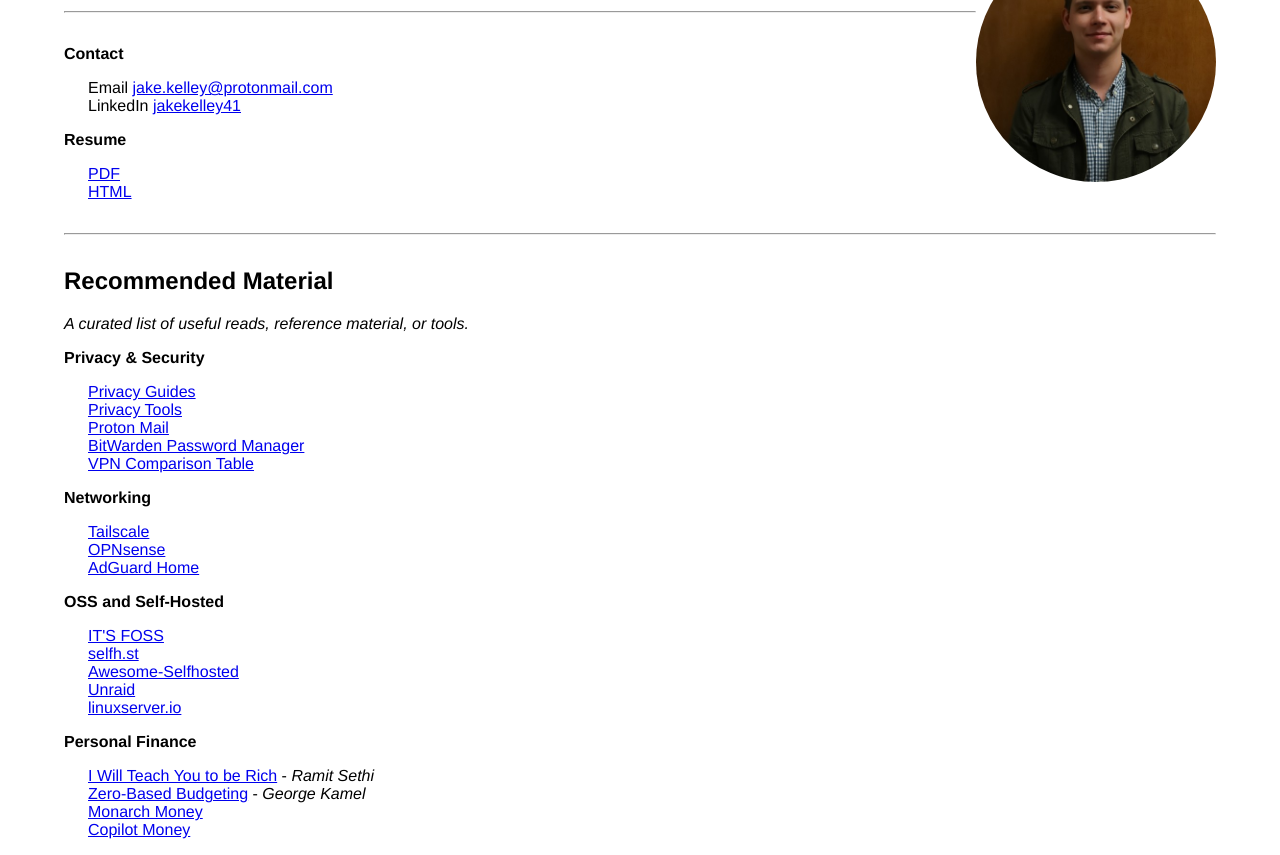
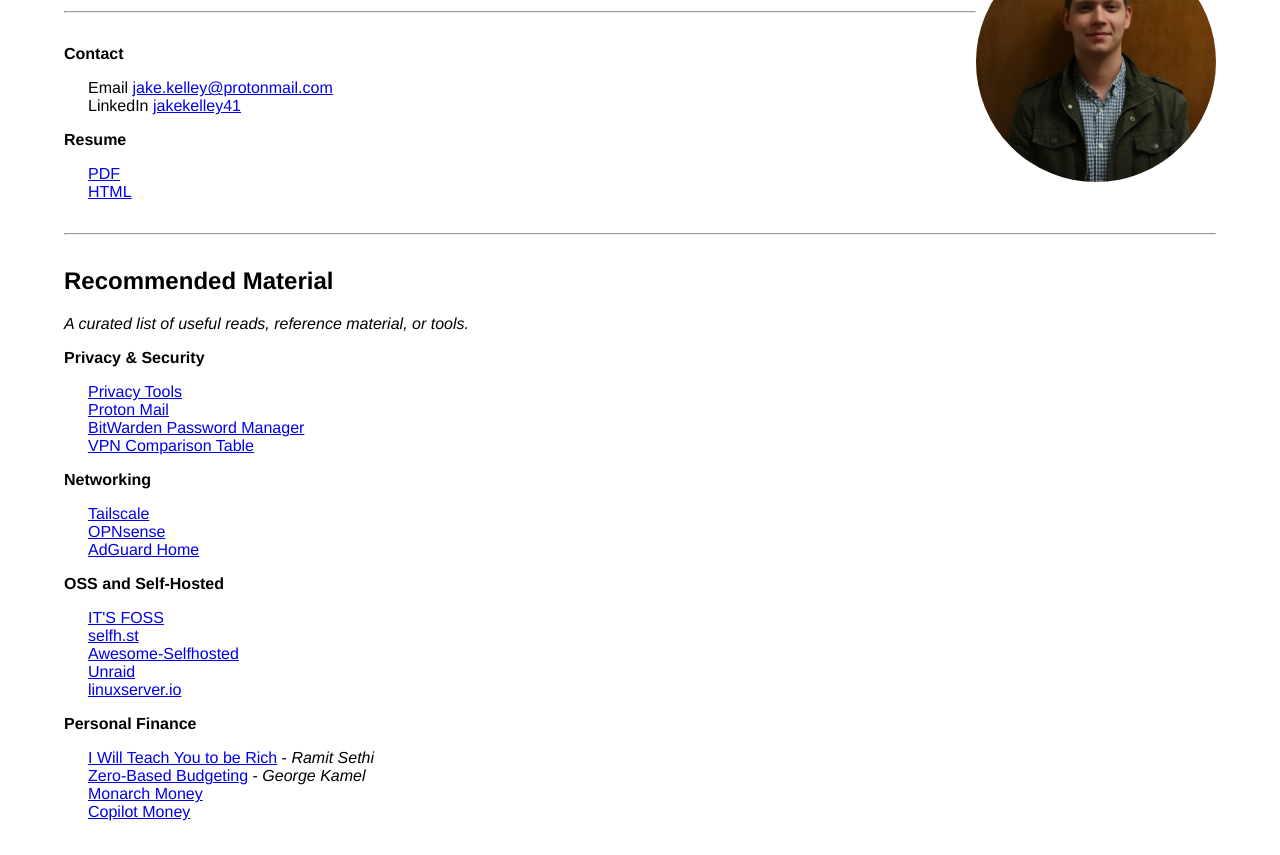
Before and after one commit to jake-kelley/jake-kelley.github.io, a plain HTML site: page index.html in a window 1280 px wide. Shown: the part 79-934 px from the top of the page. Drawn offline with Linux system fonts and the light colour scheme.

```diff
--- a/index.html
+++ b/index.html
@@ -57,7 +57,6 @@
             <strong>Privacy & Security</strong>
         </p>
         <p class="indent">
-            <a href="https://www.privacyguides.org/en/">Privacy Guides</a><br />
             <a href="https://www.privacytools.io/">Privacy Tools</a><br />
             <a href="https://proton.me/">Proton Mail</a><br />
             <a href="https://bitwarden.com/">BitWarden Password Manager</a><br />
```
